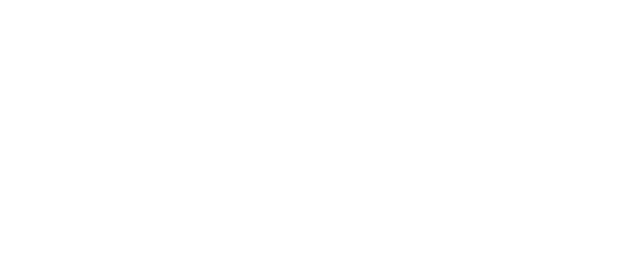
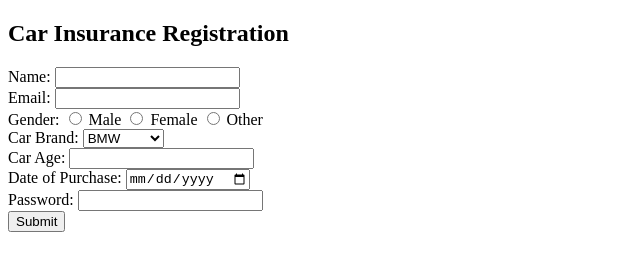
Before and after one commit to acciojob/car-insurance-form-DachepallySahithi, a website: page main.html in a window 1280 px wide. Shown: the whole page, without its empty margins (0-640 px from the left). Drawn offline with Linux system fonts and the light colour scheme.

Commit message:
created a submission

```diff
--- a/main.html
+++ b/main.html
@@ -7,6 +7,49 @@
 </head>
 
 <body>
+	<h2>Car Insurance Registration</h2>
+	<form method="post">
+        <div>
+            <label for="name">Name:</label>
+            <input type="text" id="name" name="name" required>
+        </div>
+        <div>
+            <label for="email">Email:</label>
+            <input type="email" id="email" name="email" required>
+        </div>
+        <div>
+            <label>Gender:</label>
+            <input type="radio" id="male" name="gender" value="male" required>
+            <label for="male">Male</label>
+            <input type="radio" id="female" name="gender" value="female" required>
+            <label for="female">Female</label>
+            <input type="radio" id="other" name="gender" value="other" required>
+            <label for="other">Other</label>
+        </div>
+        <div>
+            <label for="cars">Car Brand:</label>
+            <select id="cars" name="cars">
+                <option value="BMW">BMW</option>
+                <option value="Audi">Audi</option>
+                <option value="Mercedes">Mercedes</option>
+            </select>
+        </div>
+        <div>
+            <label for="carage">Car Age:</label>
+            <input type="number" id="carage" name="carage" required>
+        </div>
+        <div>
+            <label for="dop">Date of Purchase:</label>
+            <input type="date" id="dop" name="dop" required>
+        </div>
+        <div>
+            <label for="password">Password:</label>
+            <input type="password" id="password" name="password" required>
+        </div>
+        <div>
+            <button type="submit">Submit</button>
+        </div>
+    </form>
 	<!-- the entire body must be written by student -->
     <script type="text/javascript" src="./script.js">
 </script>
```
